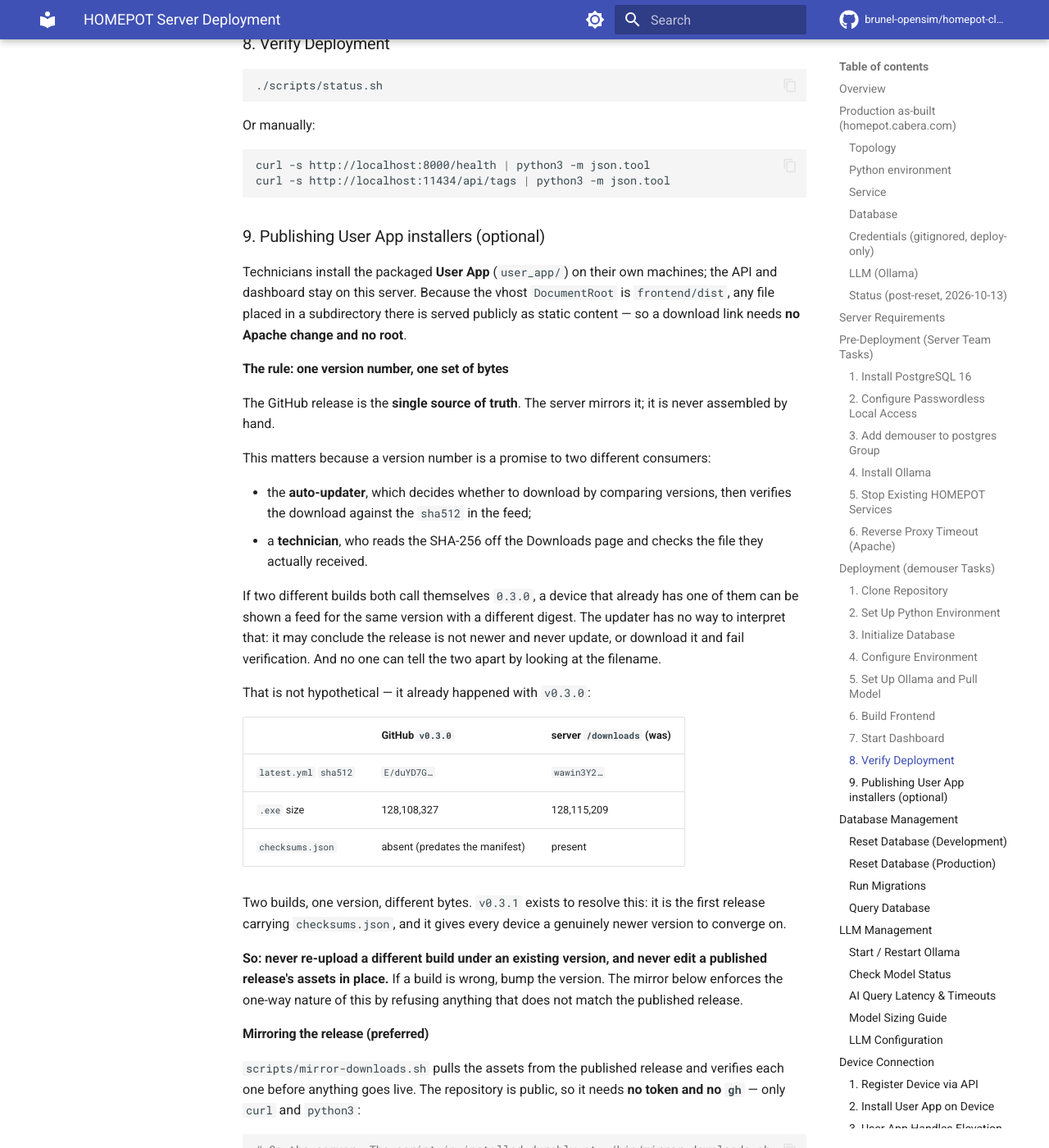
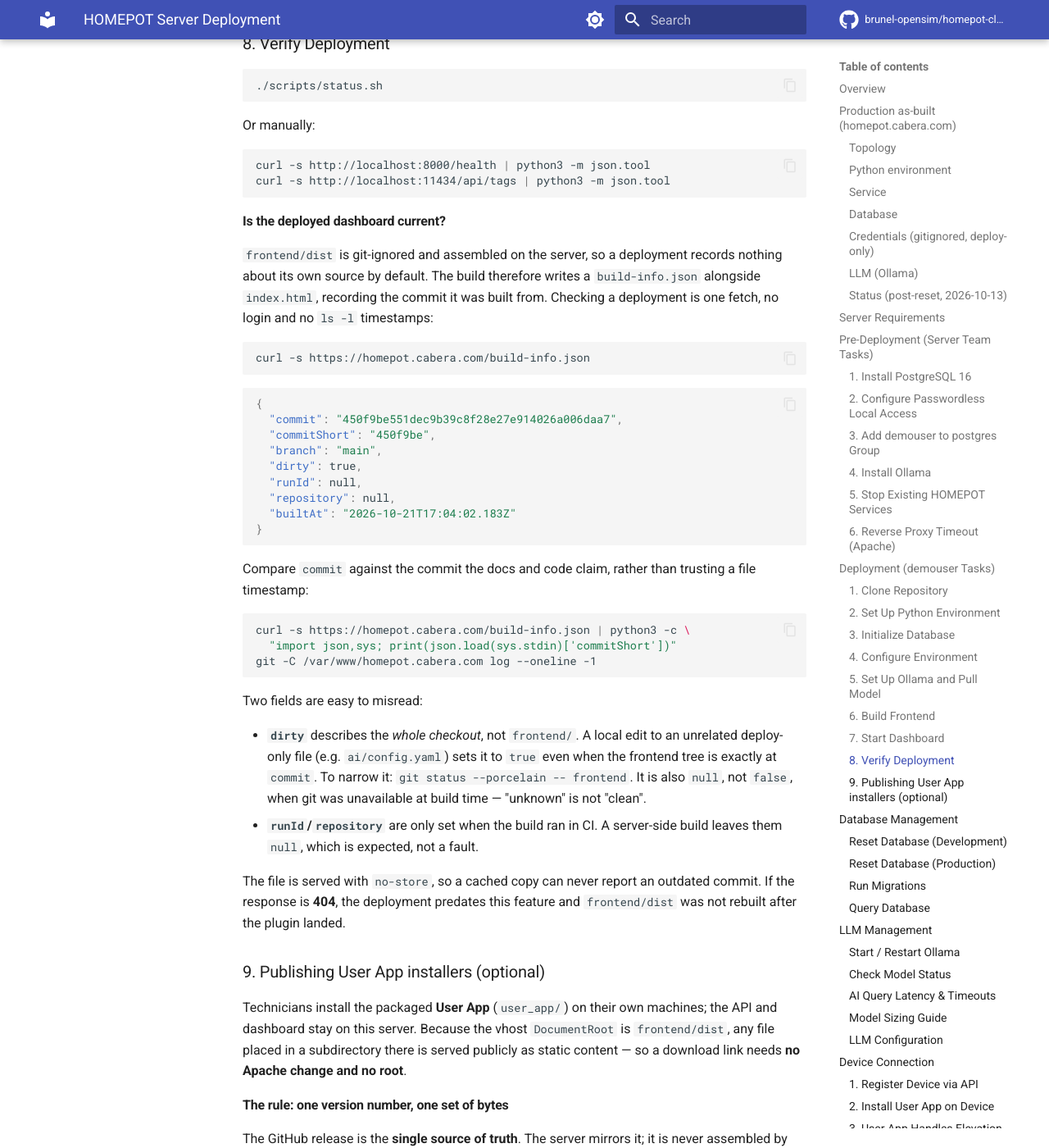
Before and after one commit to brunel-opensim/homepot-client, an MkDocs documentation site: the page built from docs/server-deployment.md, in a window 1280 px wide and 1400 px high, scrolled down 7334 px. Shown: the whole window at 82% size. Built offline with MkDocs 1.6.1 and Material for MkDocs 9.7.7, drawn with Linux system fonts in a browser that asks for light colours; comment, search, counter and statistics services are not loaded; the version menu is left out.

Commit message:
docs(deploy): show how to check which commit the dashboard serves (#552)
Record the /build-info.json check under Verify Deployment, since "is the live
dashboard current?" previously meant comparing file timestamps on a dist/
directory that is git-ignored and assembled on the server.

Spell out the two fields that mislead: dirty describes the whole checkout, so
an unrelated deploy-only edit such as ai/config.yaml sets it even when the
frontend tree is exactly at commit, and it is null rather than false when git
was unavailable, so "unknown" is not "clean"; and runId/repository are only
set for CI builds, so null is expected on a server build.

Also note that a 404 means the deployment predates the feature.

Link it from the release checklist, since the dashboard serving a release has
its own independent version: its commit comes from the frontend build, not
from the app version being released.

````diff
--- a/docs/server-deployment.md
+++ b/docs/server-deployment.md
@@ -349,6 +349,52 @@ Or manually:
 curl -s http://localhost:8000/health | python3 -m json.tool
 curl -s http://localhost:11434/api/tags | python3 -m json.tool
 ```
+
+#### Is the deployed dashboard current?
+
+`frontend/dist` is git-ignored and assembled on the server, so a deployment
+records nothing about its own source by default. The build therefore writes a
+`build-info.json` alongside `index.html`, recording the commit it was built
+from. Checking a deployment is one fetch, no login and no `ls -l` timestamps:
+
+```bash
+curl -s https://homepot.cabera.com/build-info.json
+```
+
+```json
+{
+  "commit": "450f9be551dec9b39c8f28e27e914026a006daa7",
+  "commitShort": "450f9be",
+  "branch": "main",
+  "dirty": true,
+  "runId": null,
+  "repository": null,
+  "builtAt": "2026-10-21T17:04:02.183Z"
+}
+```
+
+Compare `commit` against the commit the docs and code claim, rather than
+trusting a file timestamp:
+
+```bash
+curl -s https://homepot.cabera.com/build-info.json | python3 -c \
+  "import json,sys; print(json.load(sys.stdin)['commitShort'])"
+git -C /var/www/homepot.cabera.com log --oneline -1
+```
+
+Two fields are easy to misread:
+
+- **`dirty`** describes the *whole checkout*, not `frontend/`. A local edit to
+  an unrelated deploy-only file (e.g. `ai/config.yaml`) sets it to `true` even
+  when the frontend tree is exactly at `commit`. To narrow it:
+  `git status --porcelain -- frontend`. It is also `null`, not `false`, when
+  git was unavailable at build time — "unknown" is not "clean".
+- **`runId`/`repository`** are only set when the build ran in CI. A server-side
+  build leaves them `null`, which is expected, not a fault.
+
+The file is served with `no-store`, so a cached copy can never report an
+outdated commit. If the response is **404**, the deployment predates this
+feature and `frontend/dist` was not rebuilt after the plugin landed.
 
 ### 9. Publishing User App installers (optional)
 
````
Also changed, not shown: docs/user-app-releases.md (+5 -0 lines).
